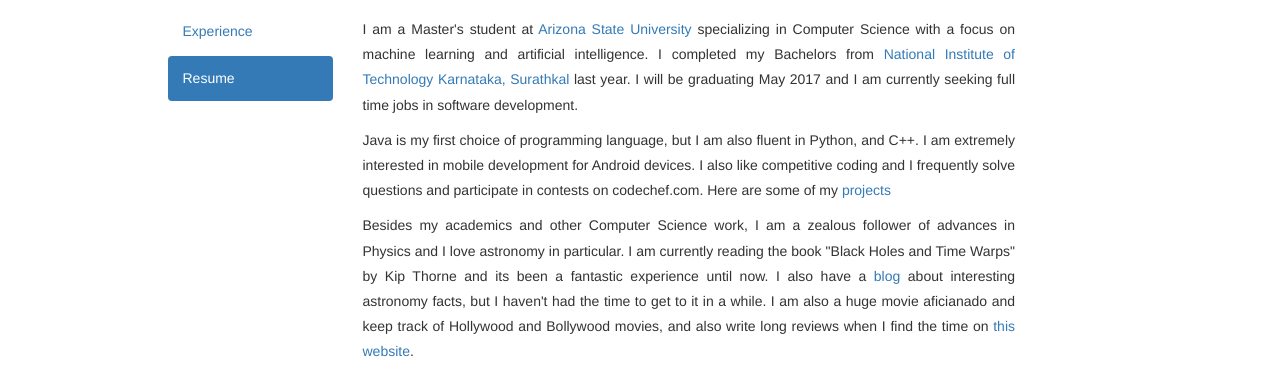
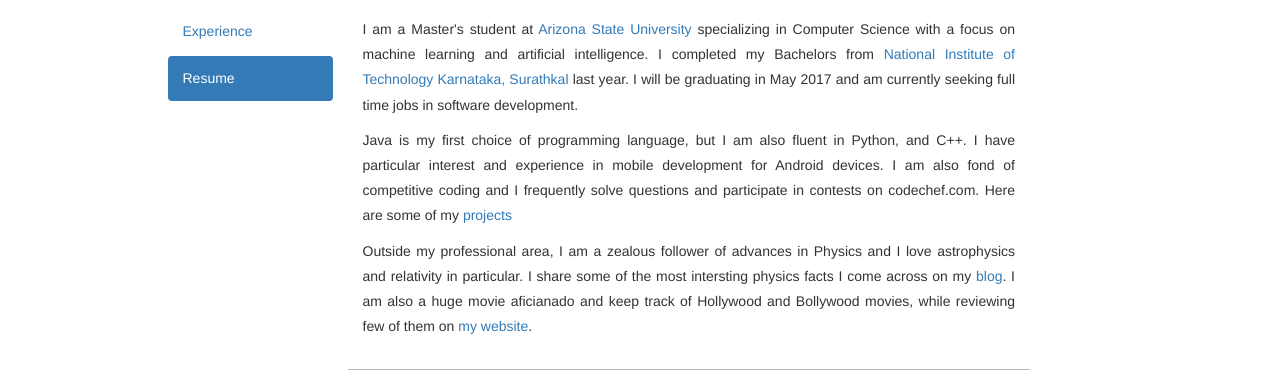
Before and after one commit to pranavg189/snrao310.github.io, a plain HTML site: page background.html in a window 1280 px wide. Shown: the part 400-787 px from the top of the page. Drawn offline with Linux system fonts and the light colour scheme; a web font is replaced by a local one.

Commit message:
Updated background

```diff
--- a/background.html
+++ b/background.html
@@ -75,19 +75,18 @@
               I am a Master's student at <a href="https://en.wikipedia.org/wiki/Arizona_State_University" target="_blank">Arizona State University</a> specializing
               in Computer Science with a focus on machine learning and artificial intelligence.
               I completed my Bachelors from <a href="https://en.wikipedia.org/wiki/National_Institute_of_Technology,_Karnataka" target="_blank">National Institute of Technology Karnataka, Surathkal</a> last year.
-              I will be graduating May 2017 and I am currently seeking full time jobs in software development.
+              I will be graduating in May 2017 and am currently seeking full time jobs in software development.
             </p>
             <p>
               Java is my first choice of programming language, but I am also fluent in
-             Python, and C++. I am extremely interested in mobile development for Android devices.
-             I also like competitive coding and I frequently solve questions and participate in
+             Python, and C++. I have particular interest and experience in mobile development for Android devices.
+             I am also fond of competitive coding and I frequently solve questions and participate in
              contests on codechef.com. Here are some of my <a href="projects.html" target="_blank">projects</a>
             </p>
             <p>
-              Besides my academics and other Computer Science work, I am a zealous follower of advances in Physics and I love astronomy in particular.
-              I am currently reading the book "Black Holes and Time Warps" by Kip Thorne and its been a fantastic experience until now. I also have a <a href="https://temporaldimension.wordpress.com" target="_blank">blog</a>
-              about interesting astronomy facts, but I haven't had the time to get to it in a while. I am also a huge movie
-              aficianado and keep track of Hollywood and Bollywood movies, and also write long reviews when I find the time on <a href="https://themoviecourt.wordpress.com" target="_blank">this website</a>.
+              Outside my professional area, I am a zealous follower of advances in Physics and I love astrophysics and relativity in particular.
+              I share some of the most intersting physics facts I come across on my <a href="https://temporaldimension.wordpress.com" target="_blank">blog</a>.
+              I am also a huge movie aficianado and keep track of Hollywood and Bollywood movies, while reviewing few of them on <a href="https://themoviecourt.wordpress.com" target="_blank">my website</a>.
             </p>
           </div>
         </div>
```
